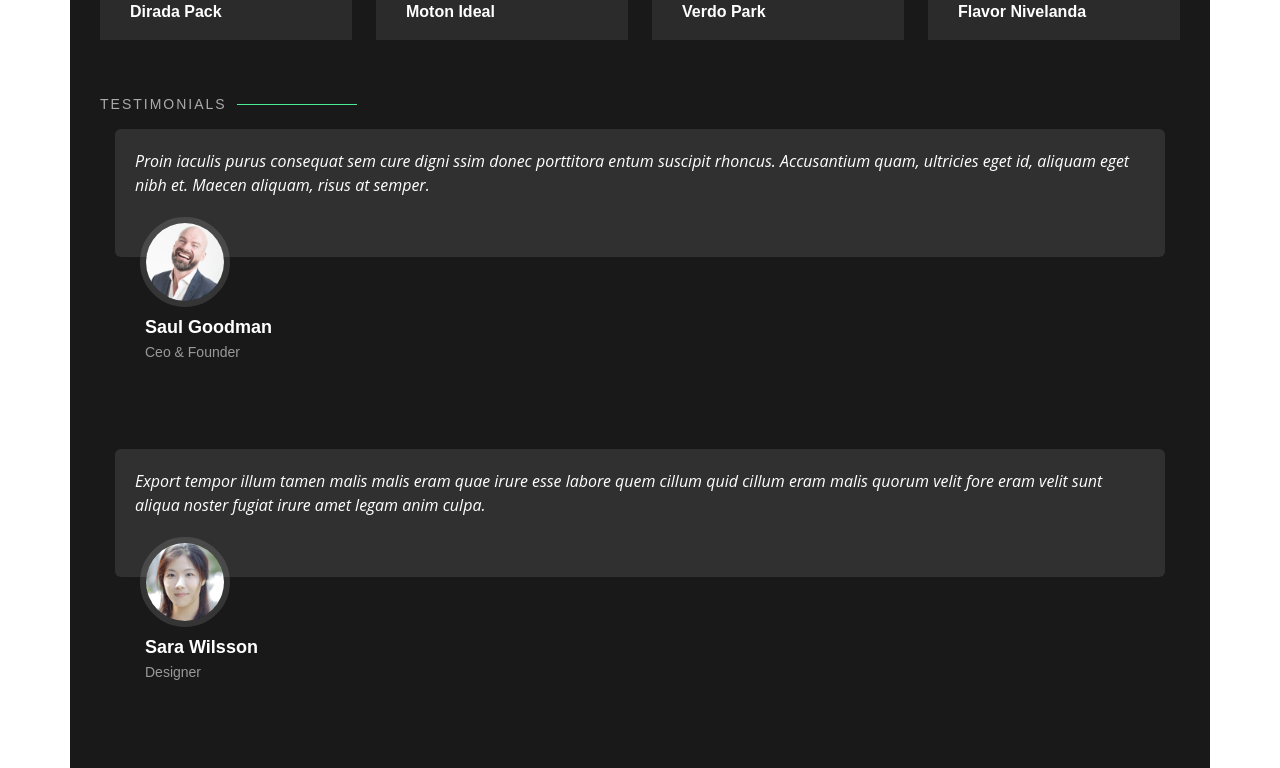
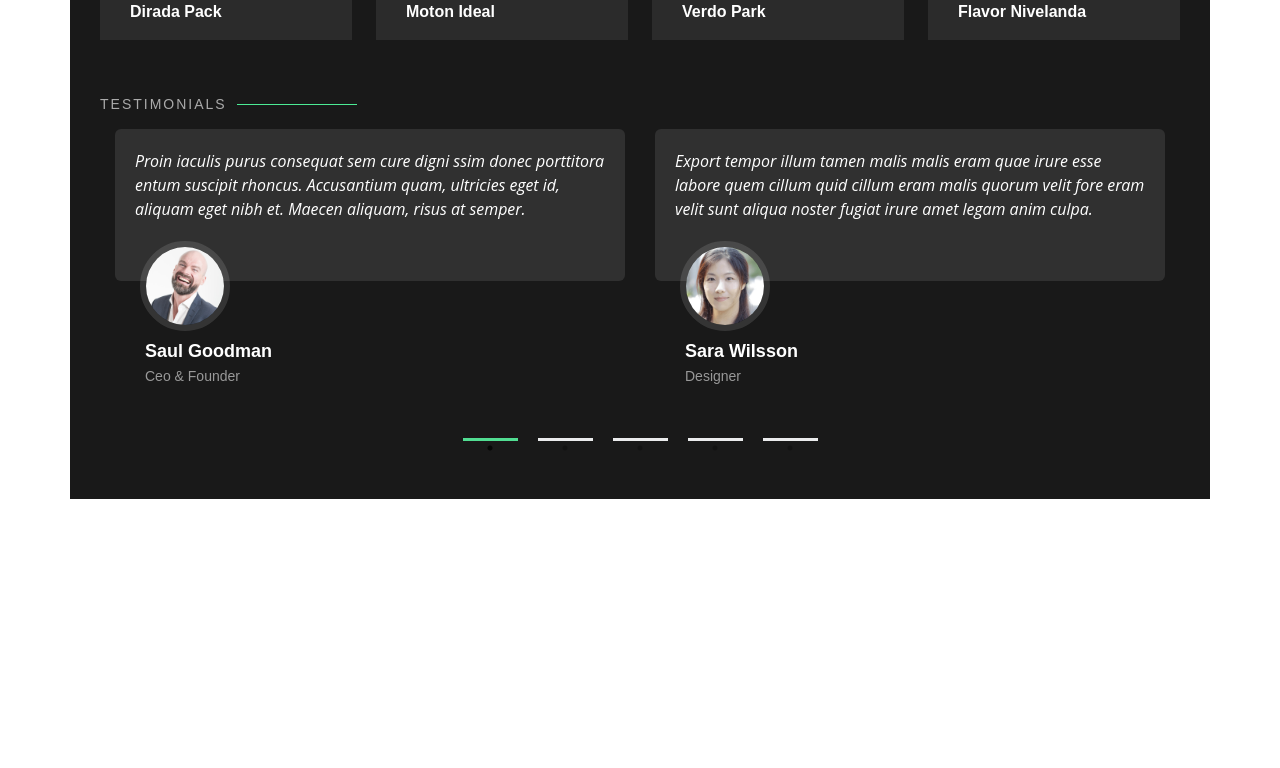
Before and after one commit to chhotu1/chhotu-portfolio, a Next.js app: page /about in a window 1280 px wide. Shown: the part 1540-2308 px from the top of the page. After the commit the page ends 2084 px from the top, so only its background shows below. Built offline with nearby package versions, Linux system fonts and the light colour scheme.

Commit message:
about us

```diff
--- a/components/Header/index.js
+++ b/components/Header/index.js
@@ -1,26 +1,27 @@
 import Link from 'next/link';
 import { useRouter } from 'next/router';
-import React from 'react'
-import { FaFacebook, FaInstagram, FaLinkedin, FaList, FaTwitter } from "react-icons/fa";
+import React, { useState } from 'react'
+import { FaCross, FaFacebook, FaInstagram, FaLinkedin, FaList, FaTimes, FaTwitter } from "react-icons/fa";
 const Header = () => {
     const {asPath}=useRouter();
+    const [isMobile,setIsMobile] = useState(false)
     return (
         <header id="header" className={asPath!=='/'?'header-top':''}>
             <div className="container">
                 <h1><Link href="/">Chhotu Sow</Link></h1>
-                {/* Uncomment below if you prefer to use an image logo */}
+                {/* Uncomment below if you prefer to use an image logo navbar-mobile  bi mobile-nav-toggle bi-x */}
                 {/* <a href="index.html" class="mr-auto"><img src="assets/img/logo.png" alt="" class="img-fluid"></a> */}
                 <h2>I'm a passionate <span>Software Engineer</span> from Bihar,India.</h2>
-                <nav id="navbar" className="navbar">
+                <nav id="navbar" className={`navbar ${isMobile?'navbar-mobile':''}`}>
                     <ul>
-                        <li><Link href="/" className={asPath==='/'?'active':''}>Home</Link></li>
-                        <li><Link href="/about" className={asPath==='/about'?'active':''}>About</Link></li>
-                        <li><Link href="/resume" className={asPath==='/resume'?'active':''}>Resume</Link></li>
-                        <li><Link href="/services" className={asPath==='/services'?'active':''}>Services</Link></li>
-                        <li><Link href="/portfolio" className={asPath==='/portfolio'?'active':''}>Portfolio</Link></li>
-                        <li><Link href="/contact" className={asPath==='/contact'?'active':''}>Contact</Link></li>
+                        <li onClick={()=>setIsMobile(false)}><Link href="/" className={asPath==='/'?'active':''}>Home</Link></li>
+                        <li onClick={()=>setIsMobile(false)}><Link href="/about" className={asPath==='/about'?'active':''}>About</Link></li>
+                        <li onClick={()=>setIsMobile(false)}><Link href="/resume" className={asPath==='/resume'?'active':''}>Resume</Link></li>
+                        <li onClick={()=>setIsMobile(false)}><Link href="/services" className={asPath==='/services'?'active':''}>Services</Link></li>
+                        <li onClick={()=>setIsMobile(false)}><Link href="/portfolio" className={asPath==='/portfolio'?'active':''}>Portfolio</Link></li>
+                        <li onClick={()=>setIsMobile(false)}><Link href="/contact" className={asPath==='/contact'?'active':''}>Contact</Link></li>
                     </ul>
-                    <FaList className="bi bi-list mobile-nav-toggle" />
+                    {isMobile?<FaTimes className="bi mobile-nav-toggle bi-x" onClick={()=>setIsMobile(!isMobile)}/>:<FaList onClick={()=>setIsMobile(!isMobile)} className="bi bi-list mobile-nav-toggle" />}
                 </nav>{/* .navbar */}
                 <div className="social-links">
                     <a href="#" className="twitter"><FaTwitter /></a>
--- a/package.json
+++ b/package.json
@@ -16,6 +16,8 @@
     "react-bootstrap": "^2.7.0",
     "react-dom": "18.2.0",
     "react-icons": "^4.7.1",
-    "sass": "^1.57.0"
+    "react-slick": "^0.29.0",
+    "sass": "^1.57.0",
+    "slick-carousel": "^1.8.1"
   }
 }
--- a/pages/_app.js
+++ b/pages/_app.js
@@ -1,4 +1,6 @@
 import 'bootstrap/dist/css/bootstrap.min.css';
+import "slick-carousel/slick/slick.css";
+import "slick-carousel/slick/slick-theme.css";
 import Footer from '../components/Footer';
 import Header from '../components/Header';
 import '../styles/globals.scss'
--- a/pages/about.js
+++ b/pages/about.js
@@ -1,9 +1,18 @@
 import React from 'react'
-import { ProgressBar } from 'react-bootstrap'
+import { ProgressBar } from 'react-bootstrap';
+import Slider from "react-slick";
 import { FaChevronRight, FaHeadphonesAlt, FaRegAddressCard, FaRegFile, FaRegSmile } from 'react-icons/fa';
 import { Data } from '../public/Data';
 const About = () => {
     const {aboutData} = Data;
+    const settings = {
+        dots: true,
+        infinite: true,
+        arrows: true,
+        speed: 500,
+        slidesToShow: 2,
+        slidesToScroll: 1,
+      };
     return (
         <section id="about" className="about section-show">
             {/* ======= About Me ======= */}
@@ -14,7 +23,7 @@ const About = () => {
                 </div>
                 <div className="row">
                     <div className="col-lg-4" data-aos="fade-right">
-                        <img src="assets/img/me.jpg" className="img-fluid" alt="" />
+                        <img src="assets/img/me.jpg" className="img-fluid" alt="" style={{height:360,width:'100%'}} />
                     </div>
                     <div className="col-lg-8 pt-4 pt-lg-0 content" data-aos="fade-left">
                         <h3>Software Engineer</h3>
@@ -190,6 +199,9 @@ const About = () => {
                 </div>
                 <div className="testimonials-slider swiper" data-aos="fade-up" data-aos-delay={100}>
                     <div className="swiper-wrapper">
+
+                    <Slider {...settings} >
+
                         <div className="swiper-slide">
                             <div className="testimonial-item">
                                 <p>
@@ -250,6 +262,7 @@ const About = () => {
                                 <h4>Entrepreneur</h4>
                             </div>
                         </div>{/* End testimonial item */}
+                        </Slider>
                     </div>
                     <div className="swiper-pagination" />
                 </div>
--- a/styles/globals.scss
+++ b/styles/globals.scss
@@ -1193,3 +1193,59 @@ section .container {
 .credits a:hover {
   color: #fff;
 }
+
+.slick-dots {
+  bottom: 0;
+  li{
+    width: 55px;
+    height: 3px;
+    margin: 0 10px;
+    // background-color: #18d26e;
+    background-color: #fff;
+    @media(max-width:767px){
+      width: 30px;
+    }
+
+
+    &.slick-active {
+      button {
+        &:before {
+          background-color: #18d26e;
+        }
+      }
+    }
+    button {
+      width: 55px;
+      height: 3px;
+      &:before {
+        background-color: #b0b1b5;
+      }
+
+      @media(max-width:767px) {
+        width: 40px;
+      }
+
+      &::before {
+        width: 55px;
+        height: 3px;
+        @media(max-width:767px){
+          width:30px;
+        }
+      &::before{
+          width: 55px;
+          height: 3px;
+          @media(max-width:767px){
+            width:30px;
+          }
+          content: "";
+          // color: $yellow;
+          background-color:#e0e4fb;
+          opacity: 1;
+          color: #fff;
+          background-color: #fff;
+        }
+      }
+    }
+  }
+
+}
```
Also changed, not shown: public/assets/img/me.jpg, 1 other file (tests, documents, lock files or other folders).
